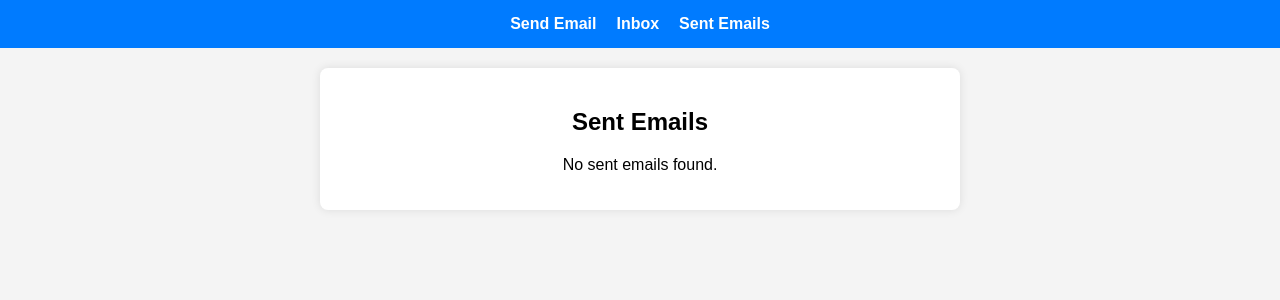
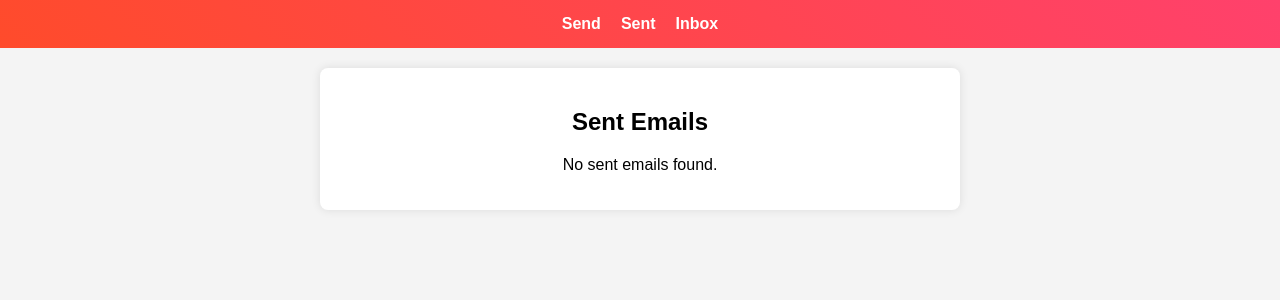
Before and after one commit to ACovrighin/NetworkFinal, a Django app: page /sent/ in a window 1280 px wide. Shown: the top 300 px of the page. Run offline with Django 5.2, Linux system fonts and the light colour scheme; data that the repository does not hold is empty.

Commit message:
Made a real successfully sent screen. Slight changes to UI but still not great, just that left to do now.

```diff
--- a/email_project/email_app/templates/email_app/send_email.html
+++ b/email_project/email_app/templates/email_app/send_email.html
@@ -8,6 +8,7 @@
     <link rel="stylesheet" type="text/css" href="{% static 'email_app/styles.css' %}">
 </head>
 <body>
+
     <h2>Send an Email</h2>
     {% if message %}
         <p style="color: green;">{{ message }}</p>
@@ -16,8 +17,9 @@
         <p style="color: red;">Error: {{ error }}</p>
     {% endif %}
 
-    <nav style="display: flex; justify-content: center; gap: 20px; padding: 15px; background: #007bff; color: white;">
-        <a href="{% url '' %}" style="color: white; text-decoration: none; font-weight: bold;">Send Email</a>
+    <nav style="display: flex; justify-content: center; gap: 20px; padding: 15px; background: linear-gradient(45deg, #ff4b2b, #ff416c); color: white;">
+        <a href="{% url 'send_email' %}" style="color: white; text-decoration: none; font-weight: bold;">Send</a>
+        <a href="{% url 'sent_emails' %}" style="color: white; text-decoration: none; font-weight: bold;">Sent</a>
         <a href="{% url 'inbox' %}" style="color: white; text-decoration: none; font-weight: bold;">Inbox</a>
     </nav>
 
--- a/email_project/email_app/templates/email_app/sent.html
+++ b/email_project/email_app/templates/email_app/sent.html
@@ -11,19 +11,6 @@
             margin: 0;
             padding: 0;
             text-align: center;
-        }
-        nav {
-            display: flex;
-            justify-content: center;
-            gap: 20px;
-            padding: 15px;
-            background: #007bff;
-            color: white;
-        }
-        nav a {
-            color: white;
-            text-decoration: none;
-            font-weight: bold;
         }
         .container {
             max-width: 600px;
@@ -48,11 +35,11 @@
 </head>
 <body>
 
-<nav>
-    <a href="{% url 'send_email' %}">Send Email</a>
-    <a href="{% url 'inbox' %}">Inbox</a>
-    <a href="{% url 'sent_emails' %}">Sent Emails</a>
-</nav>
+    <nav style="display: flex; justify-content: center; gap: 20px; padding: 15px; background: linear-gradient(45deg, #ff4b2b, #ff416c); color: white;">
+        <a href="{% url 'send_email' %}" style="color: white; text-decoration: none; font-weight: bold;">Send</a>
+        <a href="{% url 'sent_emails' %}" style="color: white; text-decoration: none; font-weight: bold;">Sent</a>
+        <a href="{% url 'inbox' %}" style="color: white; text-decoration: none; font-weight: bold;">Inbox</a>
+    </nav>
 
 <div class="container">
     <h2>Sent Emails</h2>
--- a/email_project/email_app/views.py
+++ b/email_project/email_app/views.py
@@ -1,4 +1,4 @@
-from django.shortcuts import render
+from django.shortcuts import render, redirect
 from .forms import EmailForm
 import smtplib
 import ssl
@@ -7,6 +7,7 @@ import os
 import email
 from email.message import EmailMessage
 from django.conf import settings
+from django.contrib import messages
 
 
 import imaplib
@@ -141,11 +142,20 @@ def send_email(request):
 
             # Send Email using SMTP
             context = ssl.create_default_context()
-            with smtplib.SMTP_SSL("smtp.gmail.com", 465, context=context) as smtp:
-                smtp.login(email_sender, settings.APP_PASSWORD)
-                smtp.send_message(em)
+            try:
+                with smtplib.SMTP_SSL("smtp.gmail.com", 465, context=context) as smtp:
+                    smtp.login(email_sender, settings.APP_PASSWORD)
+                    smtp.send_message(em)
 
-            return render(request, 'email_app/email_sent.html', {'email': email_sender})
+                messages.success(request, "Email sent successfully!")
+                return redirect('email_sent')  # Redirect to the success page
+            except Exception as e:
+                messages.error(request, f"Failed to send email: {e}")
+                return redirect('send_email')  # Stay on the send email page if there's an error
     else:
         form = EmailForm()
+
     return render(request, 'email_app/send_email.html', {'form': form})
+
+def email_sent(request):
+    return render(request, 'email_app/email_sent.html')
--- a/email_project/email_project/urls.py
+++ b/email_project/email_project/urls.py
@@ -18,13 +18,14 @@ from django.contrib import admin
 from django.urls import path
 from django.urls import path, include
 from django.urls import path
-from email_app.views import fetch_inbox, send_email, fetch_sent_emails
+from email_app.views import fetch_inbox, send_email, fetch_sent_emails, email_sent
 
 urlpatterns = [
     path('admin/', admin.site.urls),
     path('', include('email_app.urls')),
     path("inbox/", fetch_inbox, name="inbox"),
     path('send_email/', send_email, name='send_email'),
-    path("sent/", fetch_sent_emails, name="sent_emails")
+    path("sent/", fetch_sent_emails, name="sent_emails"),
+    path('email_sent/', email_sent, name='email_sent'),
 
 ]
```
Also changed, not shown: email_project/email_app/templates/email_app/email_sent.html (+17 -3 lines), email_project/email_app/templates/email_app/inbox.html (+6 -17 lines).
